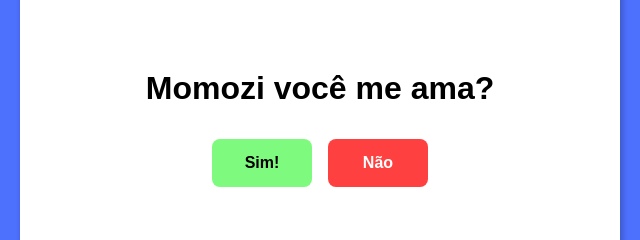
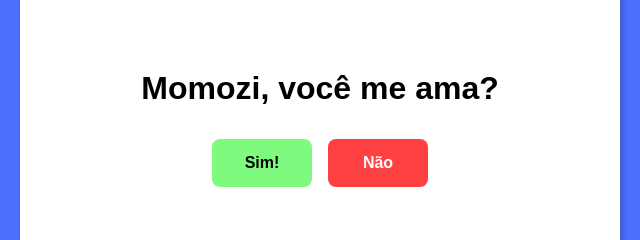
Before and after one commit to Gustavocorte/love, a plain HTML site: page index.html in a window 1280 px wide. Shown: the part 296-536 px from the top of the page, 320-960 px from the left. Drawn offline with Linux system fonts and the light colour scheme.

Commit message:
Update index.html

```diff
--- a/index.html
+++ b/index.html
@@ -10,7 +10,7 @@
   <body>
     <div class="card" id="card">
       <div class="question" id="question">
-        <p>Momozi você me ama?</p>
+        <p>Momozi, você me ama?</p>
         <div class="buttons">
           <button id="yes" class="btn-yes">Sim!</button>
           <button id="no" class="btn-no">Não</button>
```
